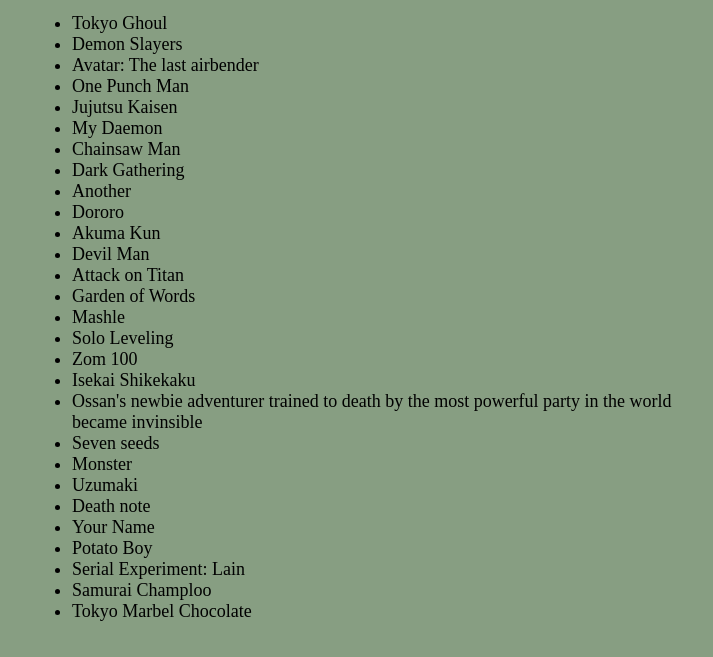
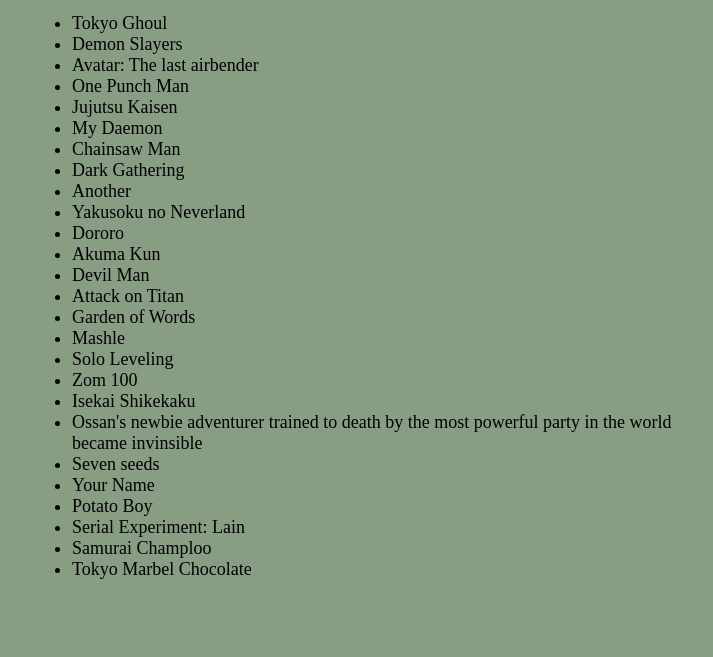
Before and after one commit to liveneutron/liveneutron.github.io, a plain HTML site: page anime_list.html in a window 1280 px wide. Shown: the part 83-740 px from the top of the page, without its empty margins (283-996 px from the left). Drawn offline with Linux system fonts and the light colour scheme.

Commit message:
removed which I have not watched and not going to watch

```diff
--- a/anime_list.html
+++ b/anime_list.html
@@ -26,6 +26,7 @@
 <li>Chainsaw Man</li>
 <li>Dark Gathering</li>
 <li>Another</li>
+<li>Yakusoku no Neverland</li>
 <li>Dororo</li>
 <li>Akuma Kun</li>
 <li>Devil Man</li>
@@ -37,9 +38,6 @@
 <li>Isekai Shikekaku</li>
 <li>Ossan's newbie adventurer trained to death by the most powerful party in the world became invinsible</li>
 <li>Seven seeds</li>
-<li>Monster</li>
-<li>Uzumaki</li>
-<li>Death note</li>
 <li>Your Name</li>
 <li>Potato Boy</li>
 <li>Serial Experiment: Lain</li>
```
